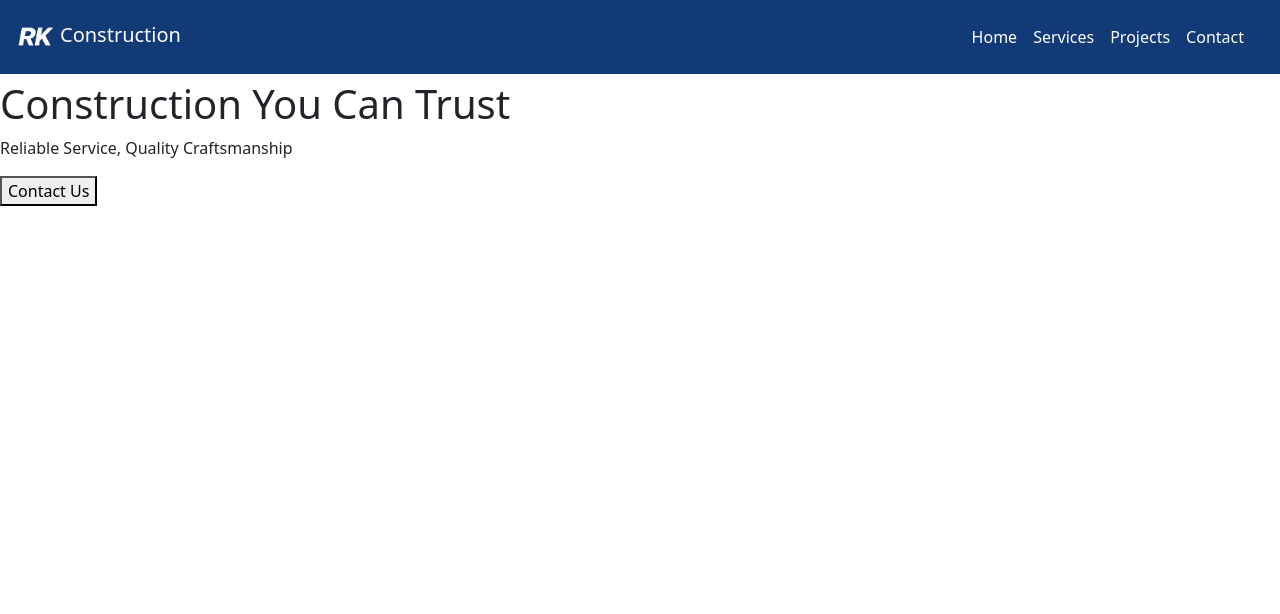
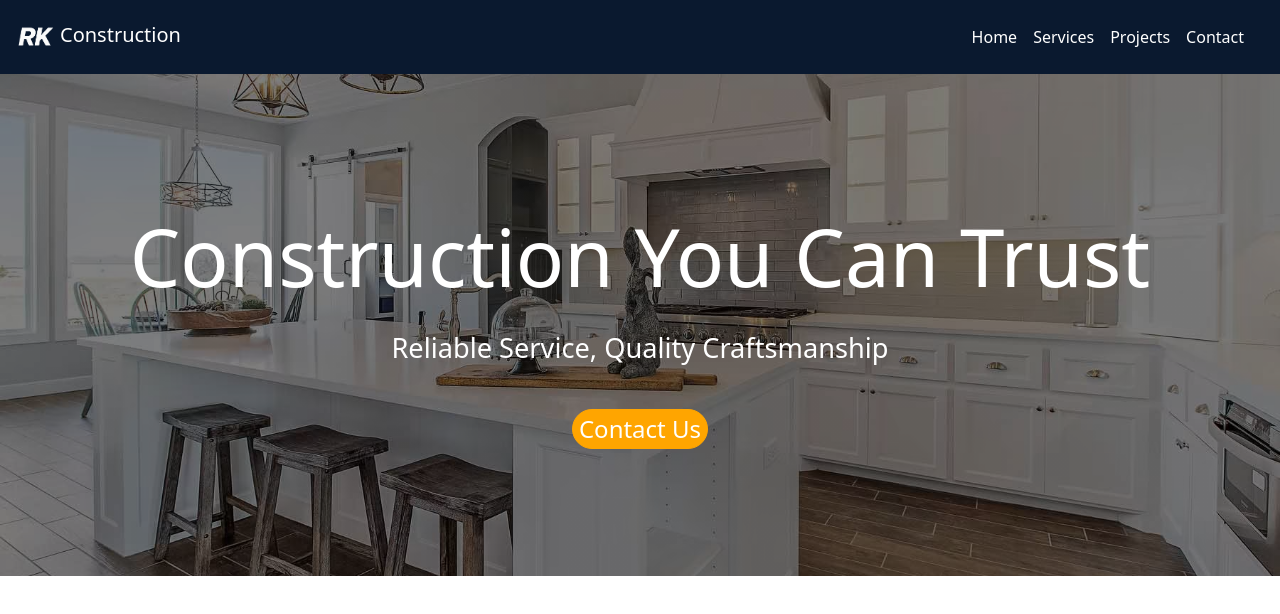
Before and after one commit to OscarHernandez07/Construction-Website-, a plain HTML site: page index.html in a window 1280 px wide. Drawn offline with nearby package versions, Linux system fonts and the light colour scheme.

Commit message:
Finished Nabvar, started the hero

```diff
--- a/index.html
+++ b/index.html
@@ -12,7 +12,7 @@
 
     <!-- Navbar for user to be able to navigate throught the wesbite easily -->
     <header>
-        <nav class="navbar navbar-expand-lg fixed-top" style="background-color: #123a76;">
+        <nav class="navbar navbar-expand-lg fixed-top" style="background-color: #0A192F;">
           <div class="container-fluid">
             <a class="navbar-brand" style="color: white;" href="index.html"> <img src="images/RK-Logo.png" alt="">Construction</a>
 
@@ -46,13 +46,17 @@
 
       <div class="hero-image">
         <div class="hero-text">
-            <div class="hero-coolpic">
-                <img src="images/home-remodeling.avif" alt="">
+            <img src="images/home-remodeling.avif" alt="">
+            <div class="hero-quote">
+                <h1>Construction You Can Trust</h1>
+            </div>
+            <div class="hero-description">
+                <p>Reliable Service, Quality Craftsmanship</p>
+            </div>
+            <div class="hero-btn-outerDiv">
+                <button class="hero-btn">Contact Us</button>
             </div>
 
-            <h1>Construction You Can Trust</h1>
-            <p>Reliable Service, Quality Craftsmanship</p>
-            <button>Contact Us</button>
         </div>
       </div>
 
--- a/style.css
+++ b/style.css
@@ -11,8 +11,81 @@ body {
     height: 3rem;
  }
 
+
+ /* HERO */
+ /* ================================================================================== */
+ /* This makes the website be responsive on all desktop devices */
  /* Hero Image code */
+ .hero-image {
+    /* Use "linear-gradient" to add a darken background effect to the image (photographer.jpg). This will make the text easier to read */
+    background-image: linear-gradient(rgba(0, 0, 0, 0.5), rgba(0, 0, 0, 0.5)), url("images/home-remodeling.avif");
 
- .hero-coolpic {
-    height: 5rem;
- }
+    /* Set a specific height */
+    height: 36rem;
+
+    /* Position and center the image to scale nicely on all screens */
+    background-position: center;
+    background-repeat: no-repeat;
+    background-size: cover;
+    position: relative;
+  }
+
+  /* Brings the hero text down and centers it */
+  .hero-quote {
+    text-align: center;
+    padding-top: 10rem;
+  }
+
+  /* Makes the text in the middle of the hero bigger  */
+  .hero-quote h1 {
+    font-size: 5rem;
+    color: white;
+    padding-bottom: 1rem;
+  }
+
+  /* Text below the big letters on the hero */
+  .hero-description {
+    text-align: center;
+  }
+
+  .hero-description p {
+    color: white;
+    font-size: 1.7rem;
+  }
+
+  /*The hero button below al the text  */
+
+  .hero-btn-outerDiv {
+    text-align: center;
+    padding-top: 1.5rem;
+  }
+
+
+  .hero-btn {
+    text-align: center;
+    background-color: orange;
+    color: white;
+    border: 1px solid orange;
+    font-size: 1.5rem;
+    border-radius: 25px;
+  }
+
+
+
+  /* MOBILE */
+  /* ==== This section creates the smaller devices responsive so it looks good ====*/
+  @media (max-width: 800px) {
+    .hero-image {
+        width: fit-content;
+    }
+
+    .hero-quote {
+        text-align: center;
+
+    }
+
+    .hero-quote h1 {
+        font-size: 2.6rem;
+    }
+
+  }
```
